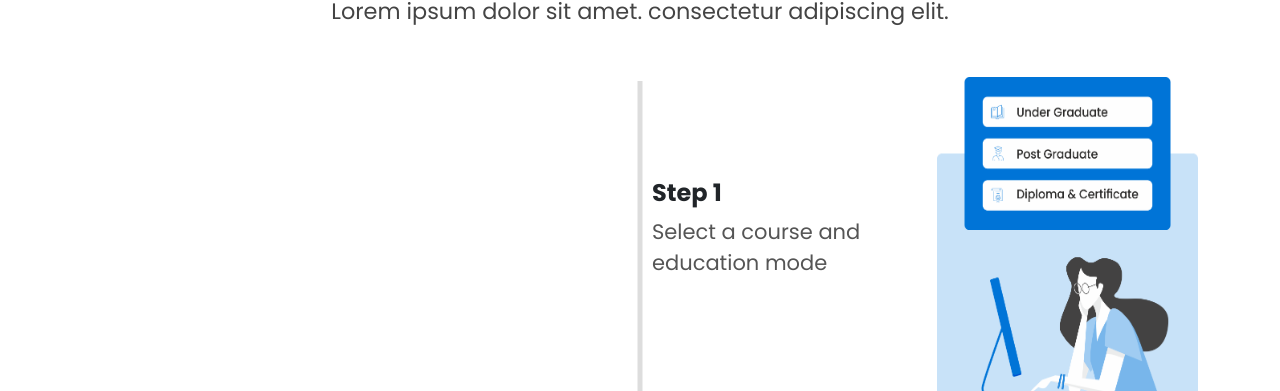
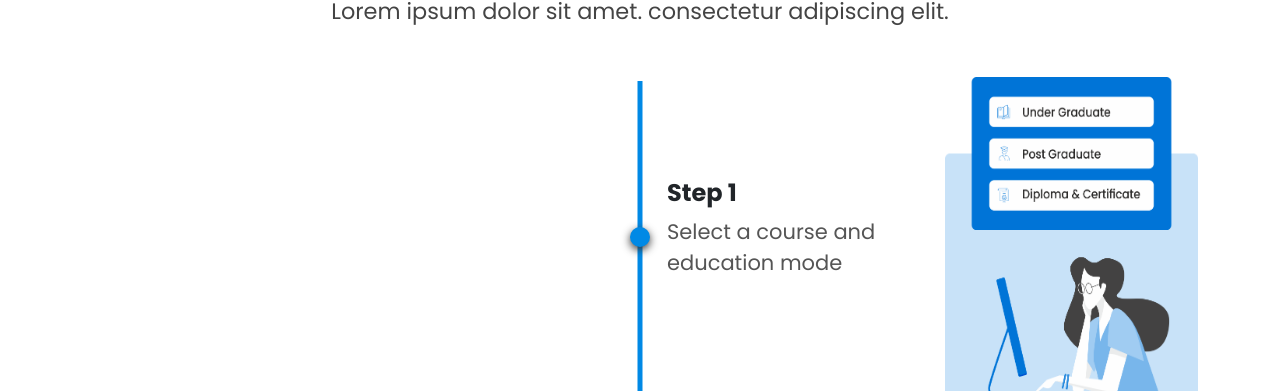
Before and after one commit to amirsaifi4034/consultations, a Next.js app: page / in a window 1280 px wide. Shown: the part 2409-2800 px from the top of the page. Built offline with nearby package versions, Linux system fonts and the light colour scheme.

Commit message:
progress bar

```diff
--- a/components/journey/Journey.jsx
+++ b/components/journey/Journey.jsx
@@ -1,5 +1,5 @@
 
-import {React, useEffect, useState} from 'react';
+import { React, useEffect, useState, useRef } from 'react';
 import { Container, Row, Col } from 'react-bootstrap';
 import styles from './Journey.module.css';
 import Journey_cards from './Journey_cards';
@@ -8,20 +8,18 @@ import Journey_cards from './Journey_cards';
 export const Journey = () => {
 
     const [scrollTop, setscrollTop] = useState(0);
+    const scrollSectionRef = useRef(null);
 
     const OnScroll = () => {
-
-        const progress_scroll = document.documentElement.scrollTop;
-        const height = document.documentElement.scrollHeight - document.documentElement.clientHeight;
-        const scrolled = (progress_scroll / height) * 100;
-
-        setscrollTop(scrolled);
+        if(scrollSectionRef.current.getBoundingClientRect().top < 0) {
+            var distanceFromTop = scrollSectionRef.current.getBoundingClientRect().top;
+            setscrollTop(Math.abs(distanceFromTop)/10 > 100 ? 100 : Math.abs(distanceFromTop)/10)
         }
+    };
 
     useEffect(() => {
         window.addEventListener("scroll", OnScroll);
-            return () => window.removeEventListener("scroll", OnScroll);
-    }, [])
+    }, []);
 
     const journey_cards_1 = {
         steps_count: "Step 1",
@@ -62,7 +60,7 @@ export const Journey = () => {
                         </Col>
 
                         <div className={`${styles.journey_progress} d-none d-sm-block`}>
-                        <div className={styles.active_progress} style={{height: `${scrollTop}%`}}></div>
+                            <div ref={scrollSectionRef} className={styles.active_progress} style={{ height: `${scrollTop}%` }}></div>
                         </div>
                         <Col sm={6}></Col>
                         <Col sm={6}>
--- a/components/journey/Journey.module.css
+++ b/components/journey/Journey.module.css
@@ -35,6 +35,34 @@
     left: 50%;
     top: 165px;
     transform: translateX(-50%);
+}
+
+.cards_main_journey {
+    padding-left: 15px;
+}
+
+.cards_main_journey.active_journey {
+    padding-left: 0 !important;
+    padding-right: 15px;
+}
+
+.cards_main_journey:before {
+    content: '';
+    position: absolute;
+    left: -10px;
+    width: 20px;
+    height: 20px;
+    background: #0089e5;
+    border-radius: 10px;
+    top: 0;
+    bottom: 0;
+    margin: auto;
+    box-shadow: 0px 3px 9px #333;
+}
+
+.active_journey:before {
+    left: auto;
+    right: -10px;
 }
 
 .active_progress {
--- a/components/journey/Journey_cards.jsx
+++ b/components/journey/Journey_cards.jsx
@@ -7,7 +7,7 @@ export const Journey_cards = (props) => {
   return (
     <>
         <div className={styles.journey_cards}>
-            <Row className={`${props.journey_add_class ? styles.active_journey : ''} align-items-center`}>
+            <Row className={`${props.journey_add_class ? styles.active_journey : ''} ${styles.cards_main_journey} position-relative align-items-center`}>
                 <Col sm={6}>
                     <h4 className="fw-bold">{props.journey_cards.steps_count}</h4>
                     <p>{props.journey_cards.steps_info}</p>
```
Lines whose indentation alone changed are shown as unchanged.
